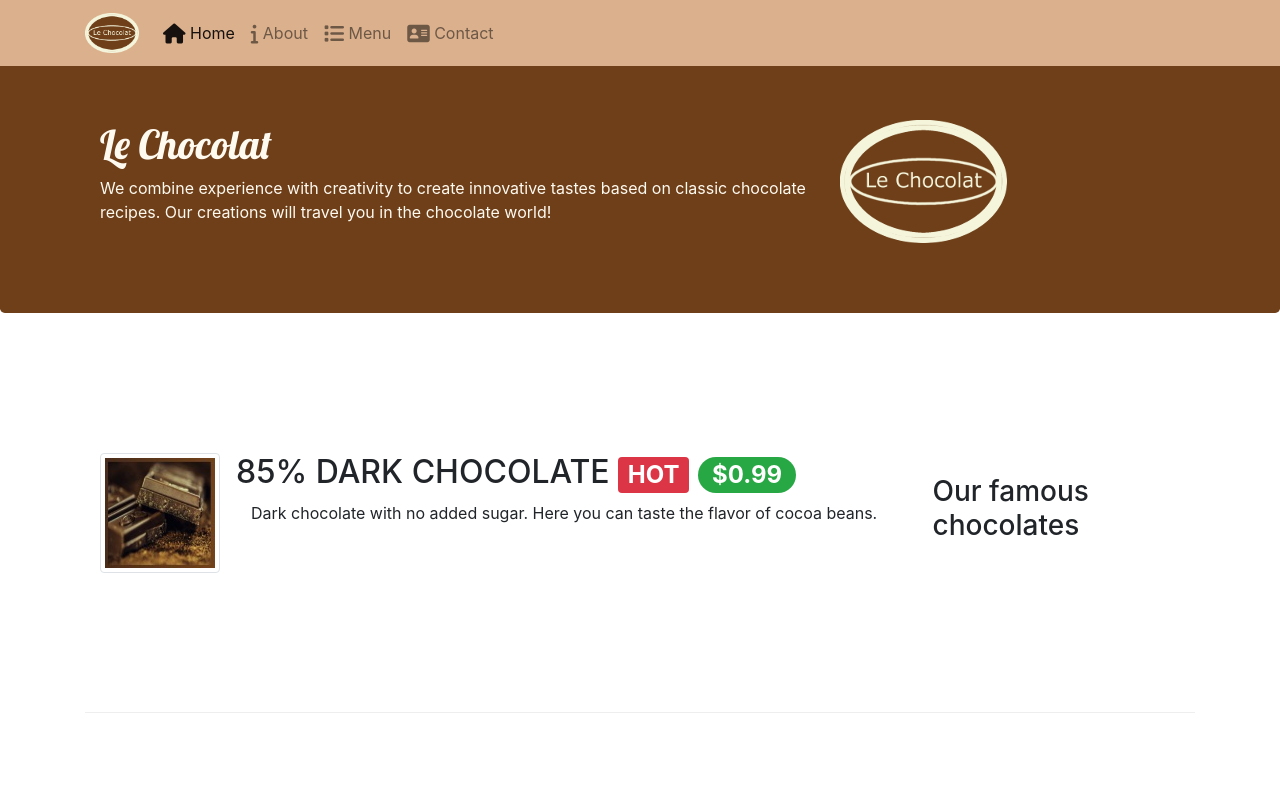
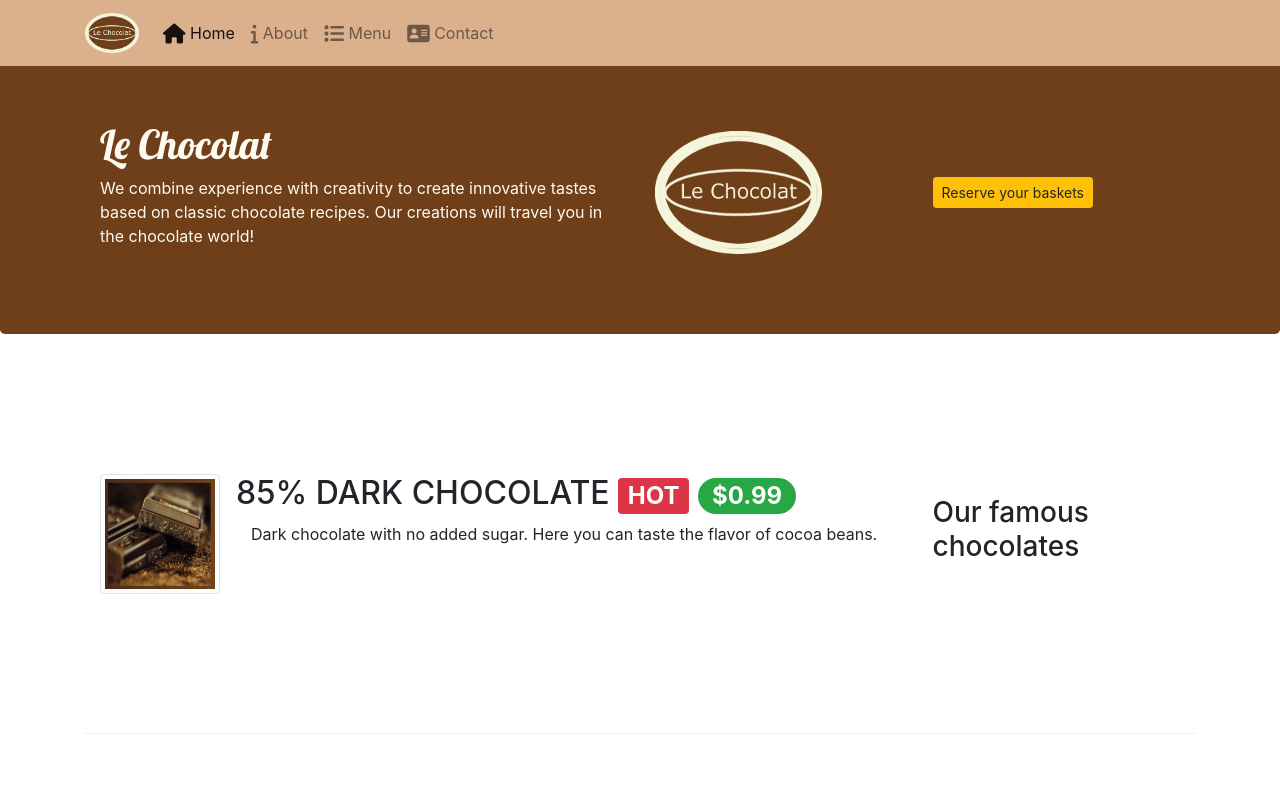
Before and after one commit to athenatsl/leChocolat, a plain HTML site: page index.html in a window 1280 px wide. Shown: the top 800 px of the page. Drawn offline with nearby package versions, Linux system fonts and the light colour scheme; a web font is replaced by a local one.

Commit message:
Bootstrap Assignment 9 Task 2

```diff
--- a/index.html
+++ b/index.html
@@ -42,17 +42,22 @@
     <header class="jumbotron">
         <div class="container">
             <div class="row row-header">
-                <div class="col-12 col-sm-8">
+                <div class="col-12 col-sm-6">
                     <h1 style="font-family: 'Lobster', cursive;">Le Chocolat</h1>
 
 
                     <p>We combine experience with creativity to create innovative tastes based on classic chocolate
                         recipes. Our creations will travel you in the chocolate world!</p>
                 </div>
-                <div class="col col-sm">
+                <div class="col-6 col-sm-3 align-self-center">
                     <img src="images/logo.png" class="img-fluid">
 
                 </div>
+                <div class="col-6 col-sm-3 align-self-center">
+                    <a class="btn btn-warning btn-sm" href="#reserve-form" role="button">Reserve your baskets</a>
+
+
+                    </div>
             </div>
         </div>
     </header>
@@ -123,7 +128,7 @@
         <div class="row row-content justify-content-center ">
             <div class="col-12 col-sm-8">
                 <div class="card border-default">
-                    <h3 class="card-header bg-warning" style="color: white">Reserve your baskets</h3>
+                    <h3 class="card-header bg-warning" style="color: white" id="reserve-form">Reserve your baskets</h3>
                     <div class="card-body">
                         <form>
                             <div class="form-group row">
```
